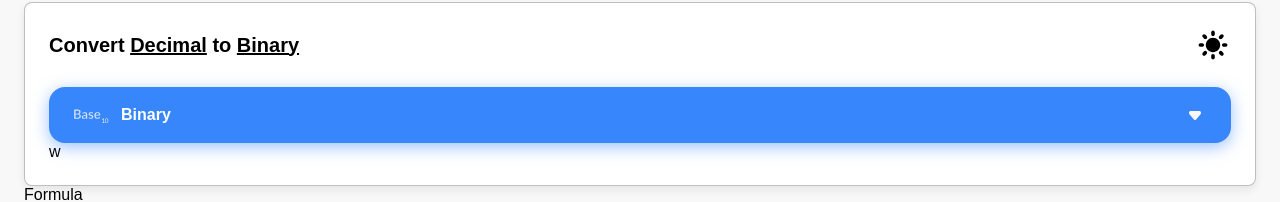
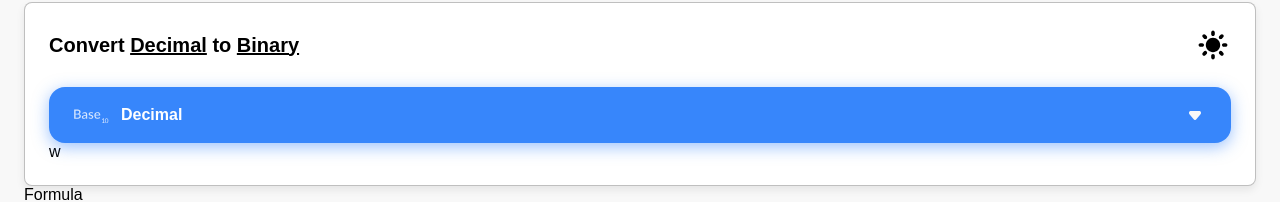
Before and after one commit to Clupai8o0/digi-convertor-app, a React (Vite) app: page / in a window 1280 px wide. Shown: the part 200-402 px from the top of the page. Built offline with nearby package versions, Linux system fonts and the light colour scheme.

Commit message:
added state for type selector title

```diff
--- a/src/components/type/type-selector.tsx
+++ b/src/components/type/type-selector.tsx
@@ -42,10 +42,11 @@ const TypeSelector = ({ from }: { from?: Boolean }) => {
 						src={`${from ? getTypeBase(fromType) : getTypeBase(toType)}.svg`}
 						alt="Base value"
 					/>
-					<span>Binary</span>
+					<span>{from ? fromType : toType}</span>
 					<img src="arrow-down.svg" alt="Downwards arrow" />
 				</div>
 
+				{/* Options of the dropdown */}
 				<div className={style.dropdownContent} ref={dropdownRef}>
 					<a className="binary">
 						<svg
```
